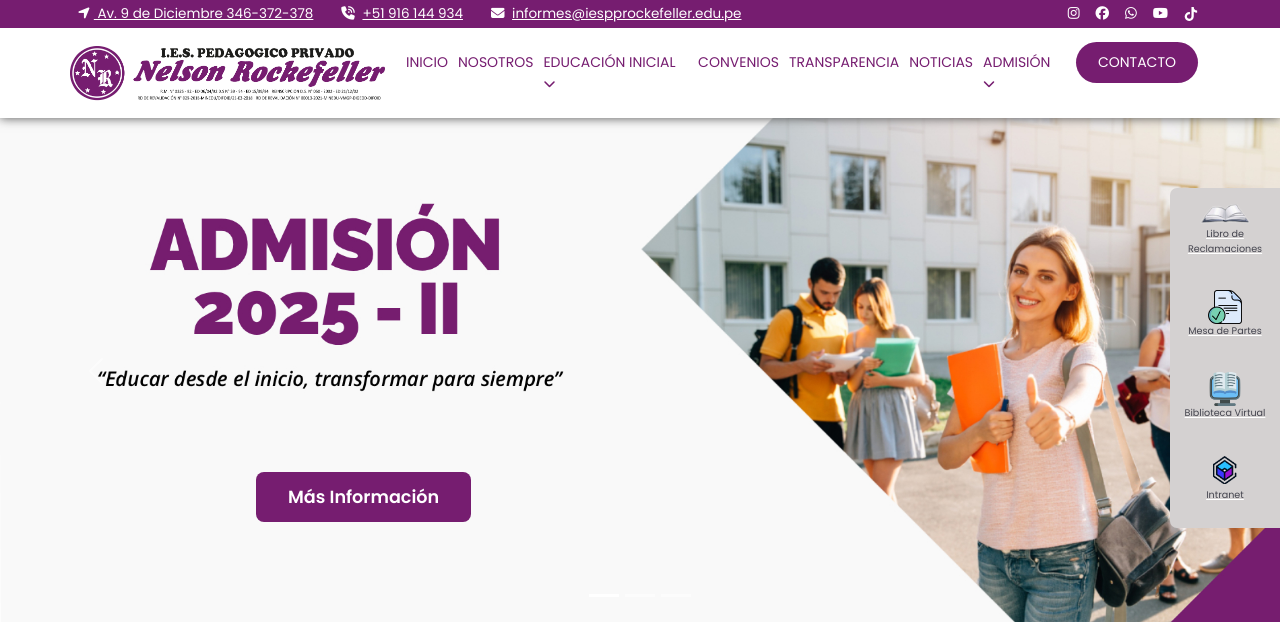
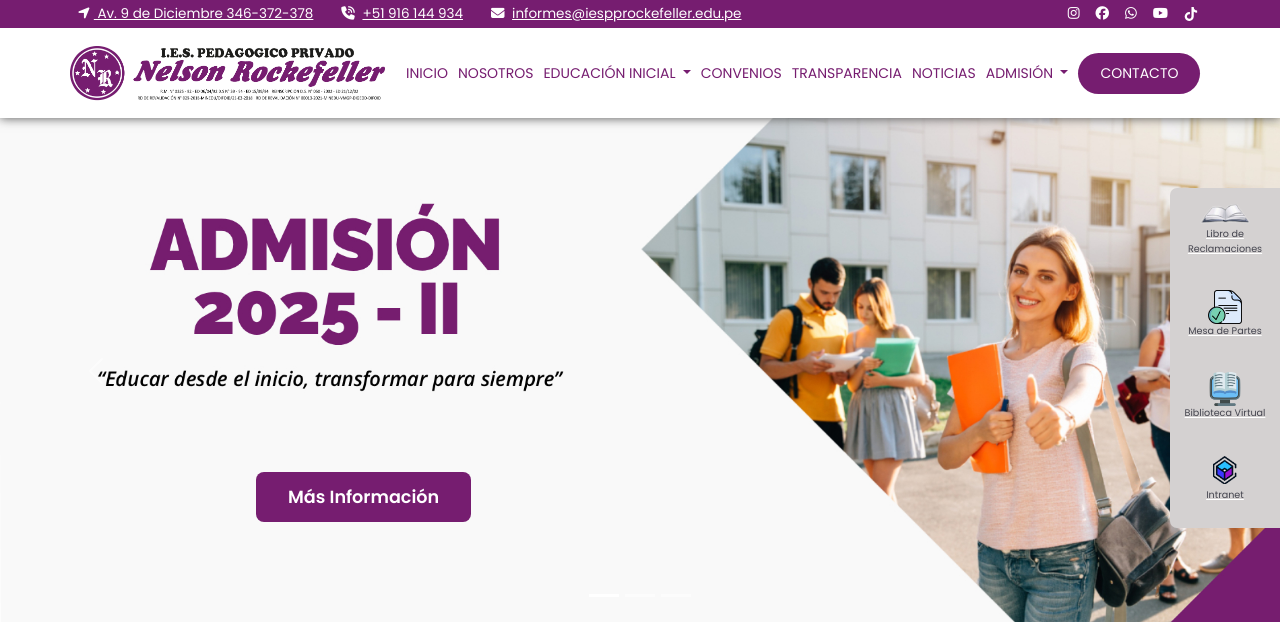
Before and after one commit to xxSylarxx/rockefeller, a PHP site: page /index.php in a window 1280 px wide. Shown: the top 622 px of the page. Run offline with PHP 8.4, Linux system fonts and the light colour scheme; some libraries are stand-ins or nearby versions.

Commit message:
cambios en el header

```diff
--- a/partials/header.php
+++ b/partials/header.php
@@ -170,11 +170,11 @@
                     <!-- <li class="nav-item">
                         <a class="nav-link" href="./cursos.php">Educacion Inicial</a>
                     </li> -->
-                    <li class="nav-item" onmouseover="showMenuHover(0)" onmouseout="showMenuHover2(0)">
-                        <a class="nav-link" href="#" id="navbarDropdown">
-                            Educación Inicial &nbsp;<i class="fas fa-chevron-down" style="font-size:12px;"></i>
+                    <li class="nav-item dropdown">
+                        <a class="nav-link dropdown-toggle" href="#" id="navbarDropdown" role="button" data-bs-toggle="dropdown" aria-expanded="false">
+                            Educación Inicial
                         </a>
-                        <ul class="dropdown-menu animate__animated animate__fadeInUp" aria-labelledby="navbarDropdown">
+                        <ul class="dropdown-menu" aria-labelledby="navbarDropdown" >
                             <li><a class="dropdown-item py-2" href="./carrera.php">Carrera</a></li>
                             <li><a class="dropdown-item py-2" href="./campo-laboral.php">Campo Laboral</a></li>
                             <li><a class="dropdown-item py-2" href="./plan-estudios.php">Plan de Estudios</a></li>
@@ -208,11 +208,11 @@
                     <li class="nav-item">
                         <a class="nav-link" href="./noticias.php">Noticias</a>
                     </li>
-                    <li class="nav-item" onmouseover="showMenuHover(1)" onmouseout="showMenuHover2(1)">
-                        <a class="nav-link" href="#" id="navbarDropdown">
-                            Admisión &nbsp;<i class="fas fa-chevron-down" style="font-size:12px;"></i>
+                    <li class="nav-item dropdown">
+                        <a class="nav-link dropdown-toggle" href="#" id="admissionDropdown" role="button" data-bs-toggle="dropdown" aria-expanded="false">
+                            Admisión <!-- &nbsp;<i class="fas fa-chevron-down" style="font-size:12px;"></i> -->
                         </a>
-                        <ul class="dropdown-menu animate__animated animate__fadeInUp" aria-labelledby="navbarDropdown">
+                        <ul class="dropdown-menu" aria-labelledby="admissionDropdown">
                             <li><a class="dropdown-item py-2" href="./lineamientos.php">Lineamientos Académicos</a></li>
                             <li><a class="dropdown-item py-2" href="./proceso.php">Proceso</a></li>
                             <li><a class="dropdown-item py-2" href="./matricula.php">Matricula</a></li>
```
Also changed, not shown: public/img/icons/cubo2.png (added), public/img/icons/cubo3.png (added).
